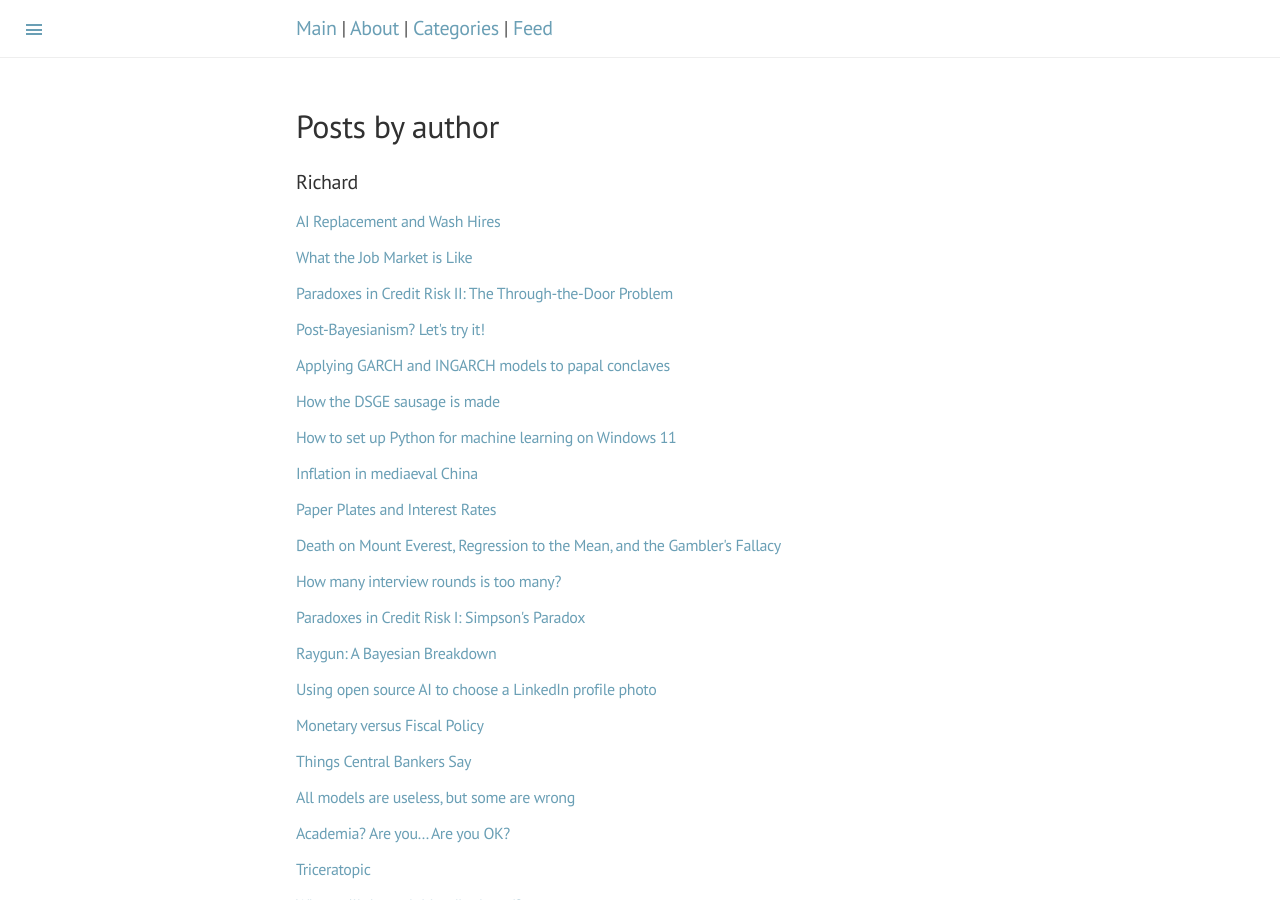
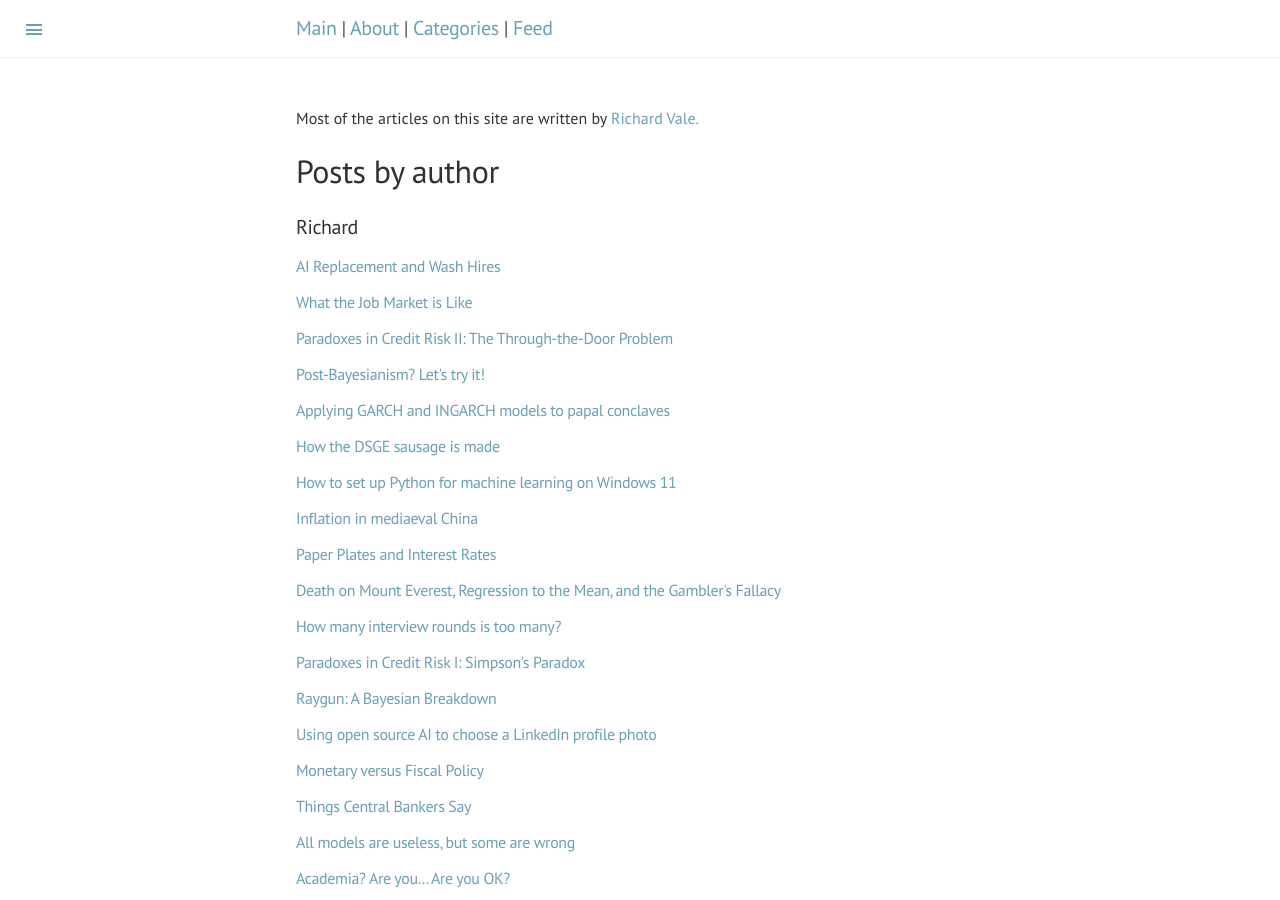
Before and after one commit to datascienceconfidential/datascienceconfidential.github.io, a Jekyll site: the page built from authors/index.html, in a window 1280 px wide and 900 px high. Built offline with Jekyll 4.4.1, drawn with Linux system fonts in a browser that asks for light colours; a script that is not in the unit is left out.

Commit message:
Updating author page

```diff
--- a/_layouts/authorlist.html
+++ b/_layouts/authorlist.html
@@ -1,6 +1,9 @@
 ---
 layout: default
 ---
+
+Most of the articles on this site are written by
+<a href="https://rtrvale.github.io">Richard Vale.</a>
 
 <h1>Posts by author</h1>
 
```
